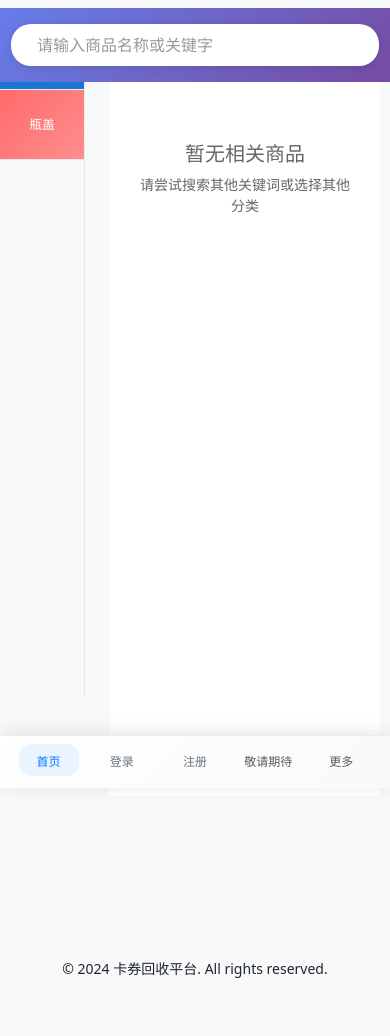
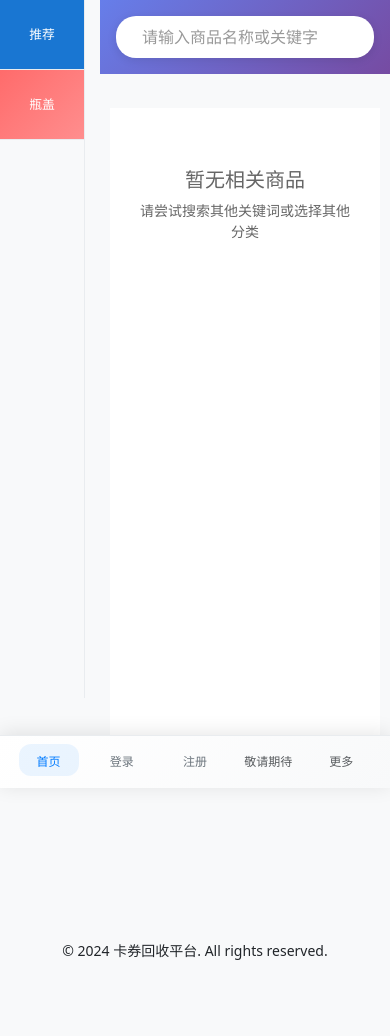
Before and after one commit to jhzhou002/card_recycle, a Django app: page / in a window 390 px wide. Shown: the part 56-1092 px from the top of the page. After the commit the page ends 1016 px from the top, so only its background shows below. Run offline with Django 4.2, Linux system fonts and the light colour scheme; data that the repository does not hold is empty; parts of the project's set-up code (start-up, migrations or seed data) failed here and were passed over; some libraries are stand-ins or nearby versions.

Commit message:
完善移动端APP体验：固定布局和极简表单设计
移动端首页优化：
• 固定左侧分类菜单和顶部搜索框，右侧内容区域独立滚动
• 搜索框位于右侧内容区域上方，不遮挡左侧菜单的"推荐"项
• 优化触摸滚动体验，营造原生APP使用感

卡券提交流程简化：
• 移除基本信息选择步骤：套餐信息通过URL参数预填充
• 删除联系电话字段：简化必填项，提升提交效率
• 自动显示选中套餐信息：用户明确当前提交的套餐和佣金
• 优化表单布局：突出核心信息录入（卡密、核销码、收款码）

技术改进：
• 搜索框固定定位：position:fixed，独立于滚动内容
• 表单字段隐藏：category和package通过display:none隐藏但保持功能
• JavaScript自动填充：根据URL参数自动设置表单值
• 后端验证简化：移除联系电话必填验证，保持数据完整性

用户体验提升：
• 一键进入表单：从首页选择套餐直接进入填写状态
• 专注核心信息：只需填写卡券详情和上传必要图片
• 固定导航元素：搜索和分类菜单始终可见，操作便捷

🤖 Generated with [Claude Code](https://claude.ai/code)

Co-Authored-By: Claude <noreply@anthropic.com>

```diff
--- a/recycling/views.py
+++ b/recycling/views.py
@@ -178,7 +178,7 @@ def submit_card(request):
 
                 # 验证必填字段
                 if not all([form_data['category'], form_data['package'],
-                           form_data['expire_date'], form_data['telephone']]):
+                           form_data['expire_date']]):
                     return JsonResponse({'error': '请填写所有必填字段'}, status=400)
 
                 # 验证至少提供一项卡券信息
@@ -201,7 +201,7 @@ def submit_card(request):
                     redemption_code=form_data['redemption_code'],
                     image=form_data['image'],
                     expire_date=form_data['expire_date'],
-                    telephone=form_data['telephone']
+                    telephone=''  # 不再需要联系电话
                 )
 
                 return JsonResponse({
--- a/templates/recycling/home.html
+++ b/templates/recycling/home.html
@@ -6,14 +6,15 @@
 <style>
 /* 电商风格移动端布局 */
 @media (max-width: 768px) {
-    /* 顶部搜索栏 */
+    /* 固定搜索栏 */
     .mobile-search-header {
         background: linear-gradient(135deg, #667eea 0%, #764ba2 100%);
         padding: 1rem;
-        margin: -1rem -15px 0 -15px;
-        position: sticky;
-        top: 0;
-        z-index: 200;
+        position: fixed;
+        top: 56px; /* 顶部导航栏高度 */
+        left: 100px; /* 左侧菜单宽度 */
+        right: 0;
+        z-index: 150;
     }
 
     .search-input-group {
@@ -47,7 +48,7 @@
     .ecommerce-layout {
         display: flex;
         gap: 0;
-        height: calc(100vh - 130px); /* 固定高度，减去顶部导航和底部导航的高度 */
+        height: calc(100vh - 90px); /* 固定高度，减去顶部导航和底部导航的高度 */
         overflow: hidden; /* 防止整体页面滚动 */
     }
 
@@ -59,8 +60,8 @@
         padding: 0;
         position: fixed; /* 固定位置 */
         left: 0;
-        top: 76px; /* 顶部导航栏高度 */
-        height: calc(100vh - 166px); /* 减去顶部和底部导航的高度 */
+        top: 56px; /* 顶部导航栏高度 */
+        height: calc(100vh - 146px); /* 减去顶部和底部导航的高度 */
         overflow-y: auto;
         z-index: 100;
         -webkit-overflow-scrolling: touch; /* iOS滚动优化 */
@@ -107,17 +108,20 @@
     .products-content {
         flex: 1;
         margin-left: 100px; /* 为固定的左侧菜单留出空间 */
-        padding: 1rem;
+        margin-top: 84px; /* 为固定搜索框留出空间 */
+        padding: 0;
         background: white;
-        height: calc(100vh - 130px); /* 固定高度 */
+        height: calc(100vh - 174px); /* 固定高度，减去搜索框高度 */
         overflow-y: auto; /* 允许滚动 */
         -webkit-overflow-scrolling: touch; /* iOS滚动优化 */
     }
 
+    /* 商品网格区域 */
     .products-grid {
         display: flex;
         flex-direction: column;
         gap: 1rem;
+        padding: 1rem;
     }
 
     /* 商品卡片 */
@@ -391,21 +395,6 @@
 
 <!-- 移动端：电商风格布局 -->
 <div class="mobile-ecommerce-layout">
-    <!-- 顶部搜索栏 -->
-    <div class="mobile-search-header">
-        <form method="get" action="{% url 'home' %}">
-            <div class="search-input-group">
-                <i class="fas fa-search"></i>
-                <input type="text" class="search-input" name="search"
-                       placeholder="请输入商品名称或关键字"
-                       value="{{ search_query }}" autocomplete="off">
-                {% if selected_category_id %}
-                <input type="hidden" name="category" value="{{ selected_category_id }}">
-                {% endif %}
-            </div>
-        </form>
-    </div>
-
     <!-- 主要电商布局 -->
     <div class="ecommerce-layout">
         <!-- 左侧分类菜单 -->
@@ -428,6 +417,21 @@
             <a href="{% url 'submit_bottle_cap' %}" class="category-item bottle-cap">
                 瓶盖
             </a>
+        </div>
+
+        <!-- 固定搜索栏 -->
+        <div class="mobile-search-header">
+            <form method="get" action="{% url 'home' %}">
+                <div class="search-input-group">
+                    <i class="fas fa-search"></i>
+                    <input type="text" class="search-input" name="search"
+                           placeholder="请输入商品名称或关键字"
+                           value="{{ search_query }}" autocomplete="off">
+                    {% if selected_category_id %}
+                    <input type="hidden" name="category" value="{{ selected_category_id }}">
+                    {% endif %}
+                </div>
+            </form>
         </div>
 
         <!-- 右侧商品列表 -->
```
Also changed, not shown: templates/recycling/submit_card.html (+24 -56 lines).
